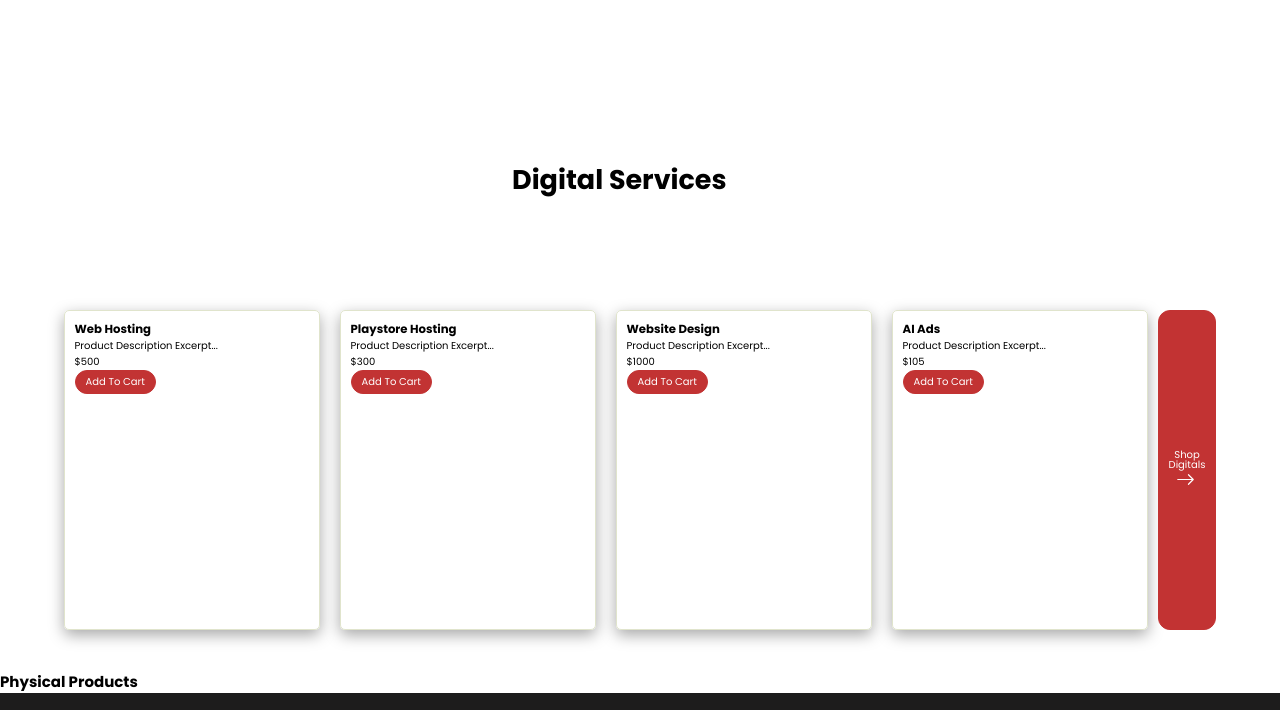
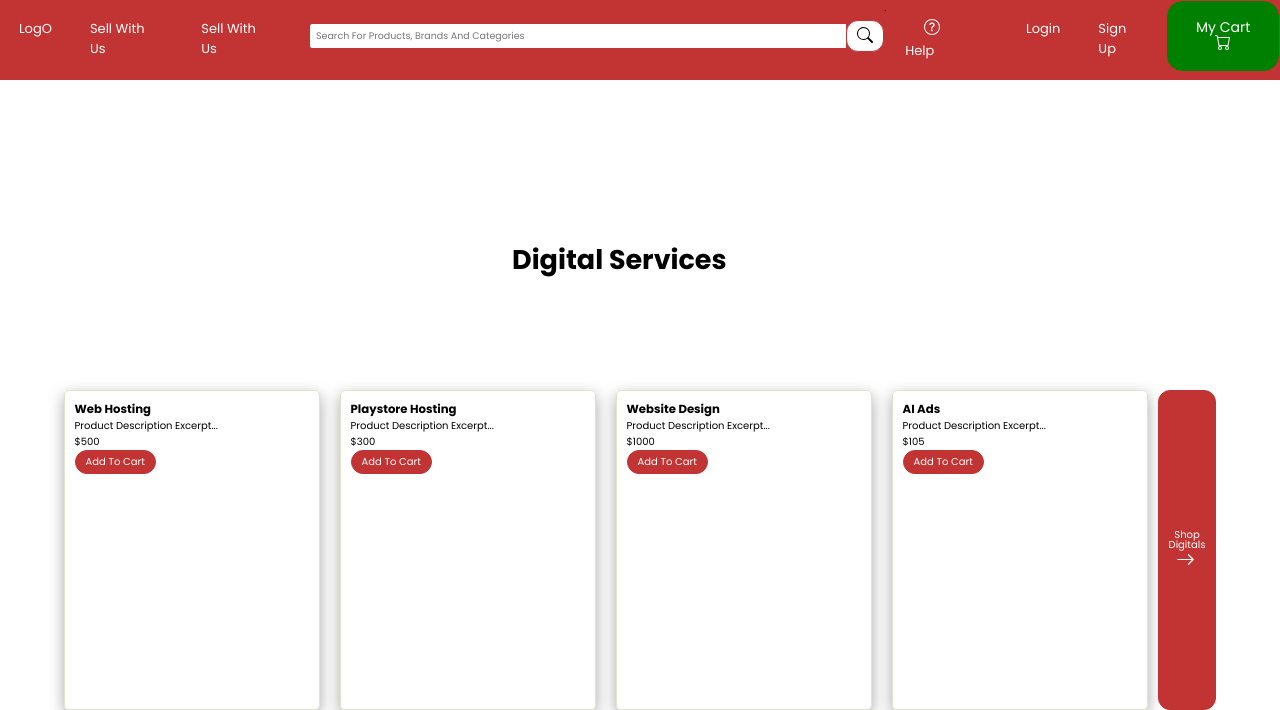
Before and after one commit to ambrosejunior999/scratch-works, a plain HTML site: page index.html in a window 1280 px wide. Shown: the top 710 px of the page. Drawn offline with Linux system fonts and the light colour scheme.

Commit message:
3rd Commit

```diff
--- a/index.html
+++ b/index.html
@@ -12,7 +12,38 @@
 </head>
 <body>
 <!-- Navbar -->
+<div class="nav">
+  <p class="sell">Log<span>O</span> </p>
+  <a href="sell.html" class="sell">Sell With Us</a>
+  <a href="sell.html" class="sell">Sell With Us</a>
+  <input type="search" name="search" placeholder="Search for products, brands and categories" id="searchBar">
+  <button class="scion"><svg xmlns="http://www.w3.org/2000/svg" width="16" height="16" fill="currentColor" class="bi bi-search" viewBox="0 0 16 16">
+    <path d="M11.742 10.344a6.5 6.5 0 1 0-1.397 1.398h-.001c.03.04.062.078.098.115l3.85 3.85a1 1 0 0 0 1.415-1.414l-3.85-3.85a1.007 1.007 0 0 0-.115-.1zM12 6.5a5.5 5.5 0 1 1-11 0 5.5 5.5 0 0 1 11 0z"/>
+  </svg></button>.
+  <div class="sur">
 
+  <a href="#help" class="help"><svg xmlns="http://www.w3.org/2000/svg" width="16" height="16" fill="currentColor" class="bi bi-question-circle" viewBox="0 0 16 16">
+    <path d="M8 15A7 7 0 1 1 8 1a7 7 0 0 1 0 14zm0 1A8 8 0 1 0 8 0a8 8 0 0 0 0 16z"/>
+    <path d="M5.255 5.786a.237.237 0 0 0 .241.247h.825c.138 0 .248-.113.266-.25.09-.656.54-1.134 1.342-1.134.686 0 1.314.343 1.314 1.168 0 .635-.374.927-.965 1.371-.673.489-1.206 1.06-1.168 1.987l.003.217a.25.25 0 0 0 .25.246h.811a.25.25 0 0 0 .25-.25v-.105c0-.718.273-.927 1.01-1.486.609-.463 1.244-.977 1.244-2.056 0-1.511-1.276-2.241-2.673-2.241-1.267 0-2.655.59-2.75 2.286zm1.557 5.763c0 .533.425.927 1.01.927.609 0 1.028-.394 1.028-.927 0-.552-.42-.94-1.029-.94-.584 0-1.009.388-1.009.94z"/>
+  </svg>Help</a>
+  <div class="faq">
+    <p class="ff">FAQs</p>
+    <p class="ff">FAQs</p>
+    <p class="ff">FAQs</p>
+  </div>
+  </div>
+  <a href="login.html" class="sell">Login</a>
+  <a href="signup.html" class="sell">Sign up</a>
+
+  <div class="cart">
+    <button class="myCart">My Cart <svg xmlns="http://www.w3.org/2000/svg" width="16" height="16" fill="currentColor" class="bi bi-cart" viewBox="0 0 16 16">
+      <path d="M0 1.5A.5.5 0 0 1 .5 1H2a.5.5 0 0 1 .485.379L2.89 3H14.5a.5.5 0 0 1 .491.592l-1.5 8A.5.5 0 0 1 13 12H4a.5.5 0 0 1-.491-.408L2.01 3.607 1.61 2H.5a.5.5 0 0 1-.5-.5zM3.102 4l1.313 7h8.17l1.313-7H3.102zM5 12a2 2 0 1 0 0 4 2 2 0 0 0 0-4zm7 0a2 2 0 1 0 0 4 2 2 0 0 0 0-4zm-7 1a1 1 0 1 1 0 2 1 1 0 0 1 0-2zm7 0a1 1 0 1 1 0 2 1 1 0 0 1 0-2z"/>
+    </svg></button>
+  </div>
+</div>
+
+
+<!-- end of navbar -->
 <!-- digital services -->
   <h2 class="hh">Digital Services</h2>
     <div class="container">
--- a/style.css
+++ b/style.css
@@ -22,7 +22,7 @@ canvas {
     box-sizing: border-box;
     outline: none; border: none;
     text-transform: capitalize;
-    transition: all .2s ease-out;
+    transition: all .5s ease-out;
     text-decoration: none;
 
 
@@ -54,7 +54,75 @@ section{
 }
 /* End of Default */
 /* Navbar */
+.nav{
+    height: 10vh;
+    background-color: #c23333;
+    display: flex;
+    justify-content: space-between;
 
+
+}
+.sell{
+    color: #fff;
+    font-size: 13px;
+    padding: 19px;
+}
+#searchBar{
+    margin-top: 3vh;
+    border-bottom-left-radius: 0.25rem;
+    border-top-left-radius: 0.25rem;
+    font-size: .95rem;
+    height: 3.02vh;
+    padding-left: 0.625rem;
+    padding-right: 0.625rem;
+    width: 42vw;
+    margin-left: 2vh;
+
+
+}
+.scion{
+
+    color: #000;
+    height: 4vh;
+    margin-top: 2.5vh;
+    background-color: #fff;
+}
+.scion:hover{
+    background-color: #c23333;
+    color: blue;
+    border: none;
+}
+.faq{
+    background-color: #fff;
+    width:8vw;
+    height: 15vh;
+    position: absolute;
+    top: 10%;
+    left: 57.2%;
+    box-shadow: rgba(0, 0, 0, 0.35) 0px 5px 15px;
+    display: none;
+}
+.help{
+    color: #fff;
+    font-size: 13px;
+    padding: 19px;
+}
+.sur{
+    padding: 19px;
+}
+
+.sur:hover .faq{
+    display: inline-block;
+
+}
+.myCart{
+    padding: 19px;
+    font-size: 14px;
+    background-color: green;
+}
+.myCart:hover{
+    background-color: #c23333;
+}
 /* .header{
     padding:2rem 9%;
     position: fixed;
@@ -95,6 +163,8 @@ section{
     cursor: pointer;
     display: none;
 } */
+
+
 /* END OF NAVBAR */
 
 /* body */
@@ -161,7 +231,7 @@ section{
   }
   button:hover, button:focus, button:active, input[type="submit"]:hover, input[type="submit"]:focus, input[type="submit"]:active {
       background: #A7DBD8;
-      border-color:#69D2E7;
+/*       border-color:#69D2E7; */
       color:#000;
       cursor: pointer;
   }
```
Also changed, not shown: test.css (line endings or trailing spaces).
